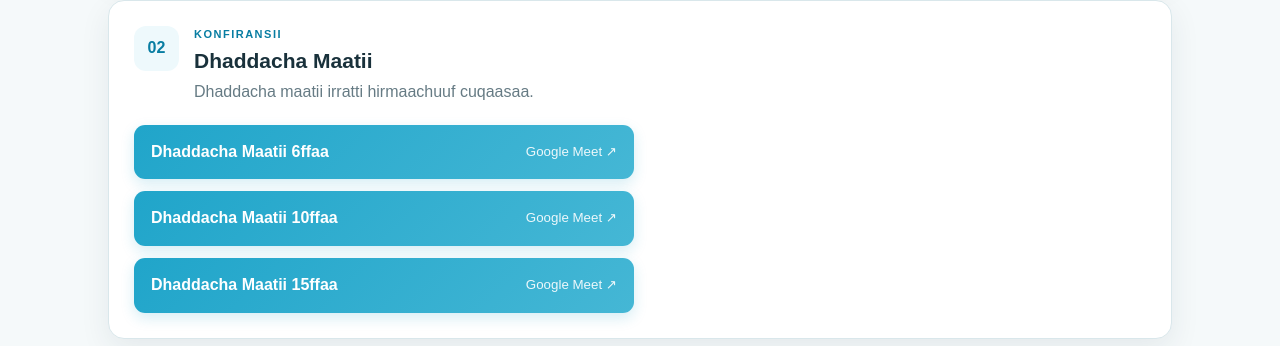
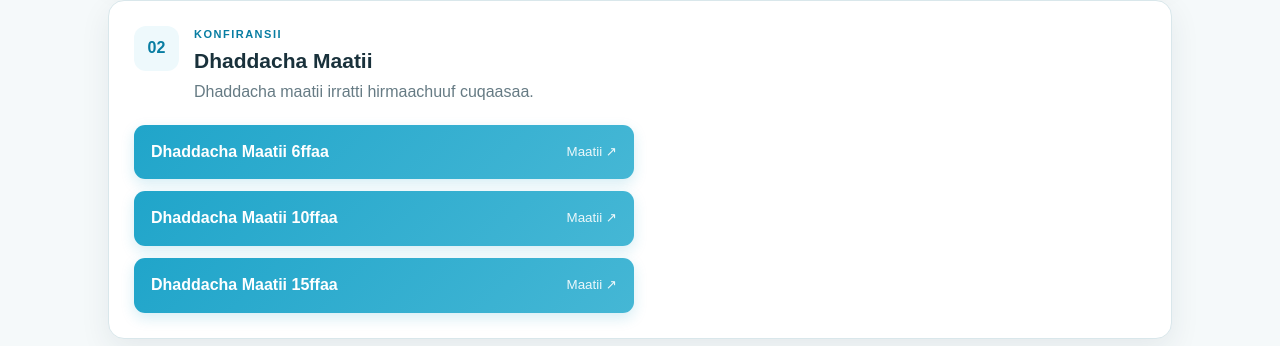
Before and after one commit to ibsafufa/VK-MMADANDII, a plain HTML site: page index.html in a window 1280 px wide. Shown: the part 874-1220 px from the top of the page. Drawn offline with Linux system fonts and the light colour scheme.

Commit message:
Update index.html
yes3

```diff
--- a/index.html
+++ b/index.html
@@ -46,9 +46,9 @@
 <div class="section-heading"><div class="section-icon">02</div><div>
 <p class="section-kicker">KONFIRANSII</p><h2>Dhaddacha Maatii</h2><p>Dhaddacha maatii irratti hirmaachuuf cuqaasaa.</p></div></div>
 <div class="meeting-grid single">
-<a class="meeting-button" href="https://meet.google.com/mgy-vjyn-jzd" target="_blank" rel="noopener noreferrer"><span>Dhaddacha Maatii 6ffaa</span><small>Google Meet ↗</small></a>
-<a class="meeting-button" href="https://meet.google.com/mgy-vjyn-jzd" target="_blank" rel="noopener noreferrer"><span>Dhaddacha Maatii 10ffaa</span><small>Google Meet ↗</small></a>
-<a class="meeting-button" href="https://meet.google.com/mgy-vjyn-jzd" target="_blank" rel="noopener noreferrer"><span>Dhaddacha Maatii 15ffaa</span><small>Google Meet ↗</small></a>
+<a class="meeting-button" href="https://meet.google.com/mgy-vjyn-jzd" target="_blank" rel="noopener noreferrer"><span>Dhaddacha Maatii 6ffaa</span><small>Maatii ↗</small></a>
+<a class="meeting-button" href="https://meet.google.com/mgy-vjyn-jzd" target="_blank" rel="noopener noreferrer"><span>Dhaddacha Maatii 10ffaa</span><small>Maatii ↗</small></a>
+<a class="meeting-button" href="https://meet.google.com/mgy-vjyn-jzd" target="_blank" rel="noopener noreferrer"><span>Dhaddacha Maatii 15ffaa</span><small>Maatii ↗</small></a>
 
 </div></section>
 
```
